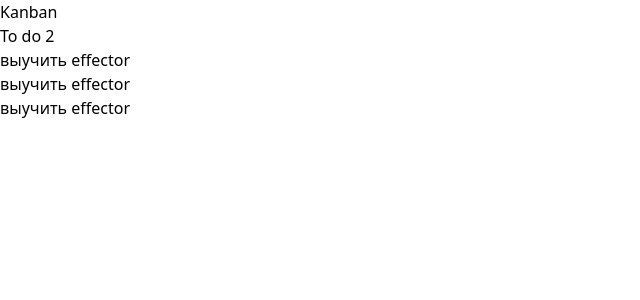
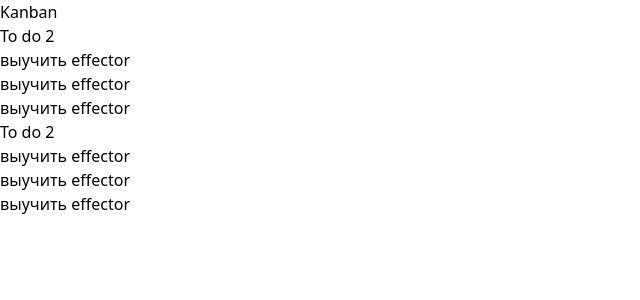
Before and after one commit to DenisEgorov200/kanban-board, a React (Vite) app: page / in a window 1280 px wide. Shown: the top 300 px of the page, without its empty margins (0-640 px from the left). Built offline with nearby package versions, Linux system fonts and the light colour scheme.

Commit message:
feat: add item-component

```diff
--- /dev/null
+++ b/src/shared/ui/item/index.ts
@@ -0,0 +1 @@
+export { Item } from './item'
--- /dev/null
+++ b/src/shared/ui/item/item.tsx
@@ -0,0 +1,13 @@
+import { forwardRef, ReactNode } from 'react'
+
+interface Props {
+  children: ReactNode
+}
+
+export const Item = forwardRef(({ children, ...props }: Props, ref) => {
+  return (
+    <div {...props} ref={ref}>
+      {children}
+    </div>
+  )
+})
--- a/src/shared/ui/sortable-item/sortable-item.tsx
+++ b/src/shared/ui/sortable-item/sortable-item.tsx
@@ -1,6 +1,7 @@
 import { useSortable } from '@dnd-kit/sortable'
 import { CSS } from '@dnd-kit/utilities'
 import { ReactNode } from 'react'
+import { Item } from '../item'
 
 interface Props {
   id: string
@@ -17,8 +18,8 @@ export const SortableItem = ({ id, children }: Props) => {
   }
 
   return (
-    <div ref={setNodeRef} style={style} {...attributes} {...listeners}>
+    <Item ref={setNodeRef} style={style} {...attributes} {...listeners}>
       {children}
-    </div>
+    </Item>
   )
 }
--- a/src/widgets/kanban/ui/kanban.tsx
+++ b/src/widgets/kanban/ui/kanban.tsx
@@ -1,11 +1,29 @@
-import { DndContext, DragEndEvent, DragStartEvent } from '@dnd-kit/core'
+import {
+  DndContext,
+  DragEndEvent,
+  DragOverEvent,
+  DragOverlay,
+  DragStartEvent,
+} from '@dnd-kit/core'
 import { arrayMove } from '@dnd-kit/sortable'
 import { Board } from '@entities/board'
-import { act, useState } from 'react'
+import { Item } from '@shared/ui/item'
+import { useState } from 'react'
 
 export const Kanban = () => {
   const [activeId, setActiveId] = useState(null)
-  const [items, setItems] = useState(['1', '2', '3'])
+  const [items, setItems] = useState({
+    'to-do': ['1', '2', '3'],
+    'in-progress': ['4', '5', '6'],
+  })
+
+  const findContainer = (id) => {
+    if (id in items) {
+      return id
+    }
+
+    return Object.keys(items).find((key) => items[key].includes(id))
+  }
 
   const handleDragStart = (event: DragStartEvent) => {
     const { active } = event
@@ -13,23 +31,101 @@ export const Kanban = () => {
     setActiveId(active.id)
   }
 
+  const handleDragOver = (event: DragOverEvent) => {
+    const { active, over, draggingRect } = event
+    const { id } = active
+    const { id: overId } = over
+
+    // Find the containers
+    const activeContainer = findContainer(id)
+    const overContainer = findContainer(overId)
+
+    if (
+      !activeContainer ||
+      !overContainer ||
+      activeContainer === overContainer
+    ) {
+      return
+    }
+
+    setItems((prev) => {
+      const activeItems = prev[activeContainer]
+      const overItems = prev[overContainer]
+
+      // Find the indexes for the items
+      const activeIndex = activeItems.indexOf(id)
+      const overIndex = overItems.indexOf(overId)
+
+      let newIndex
+      if (overId in prev) {
+        // We're at the root droppable of a container
+        newIndex = overItems.length + 1
+      } else {
+        const isBelowLastItem =
+          over &&
+          overIndex === overItems.length - 1 &&
+          draggingRect.offsetTop > over.rect.offsetTop + over.rect.height
+
+        const modifier = isBelowLastItem ? 1 : 0
+
+        newIndex = overIndex >= 0 ? overIndex + modifier : overItems.length + 1
+      }
+
+      return {
+        ...prev,
+        [activeContainer]: [
+          ...prev[activeContainer].filter((item) => item !== active.id),
+        ],
+        [overContainer]: [
+          ...prev[overContainer].slice(0, newIndex),
+          items[activeContainer][activeIndex],
+          ...prev[overContainer].slice(newIndex, prev[overContainer].length),
+        ],
+      }
+    })
+  }
+
   const handleDragEnd = (event: DragEndEvent) => {
     const { active, over } = event
 
-    if (active.id !== over.id) {
-      setItems((items) => {
-        const oldIndex = items.indexOf(active.id)
-        const newIndex = items.indexOf(over.id)
+    const activeContainer = findContainer(active.id)
+    const overContainer = findContainer(over.id)
 
-        return arrayMove(items, oldIndex, newIndex)
-      })
+    if (
+      !activeContainer ||
+      !overContainer ||
+      activeContainer !== overContainer
+    ) {
+      return
     }
+
+    const activeIndex = items[activeContainer].indexOf(active.id)
+    const overIndex = items[overContainer].indexOf(over.id)
+
+    if (activeIndex !== overIndex) {
+      setItems((items) => ({
+        ...items,
+        [overContainer]: arrayMove(
+          items[overContainer],
+          activeIndex,
+          overIndex,
+        ),
+      }))
+    }
+
+    setActiveId(null)
   }
 
   return (
-    <DndContext onDragStart={handleDragStart} onDragEnd={handleDragEnd}>
+    <DndContext
+      onDragStart={handleDragStart}
+      onDragOver={handleDragOver}
+      onDragEnd={handleDragEnd}
+    >
       <ul className="grid grid-cols-3 gap-2">
-        <Board id="todo" items={items} />
+        <Board id="todo" items={items['to-do']} />
+        <Board id="inprogress" items={items['in-progress']} />
+        <DragOverlay>{activeId ? <Item>Hello</Item> : null}</DragOverlay>
       </ul>
     </DndContext>
   )
```
